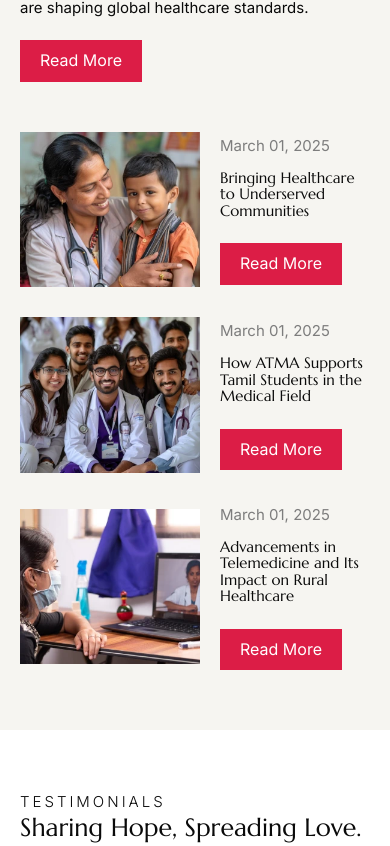
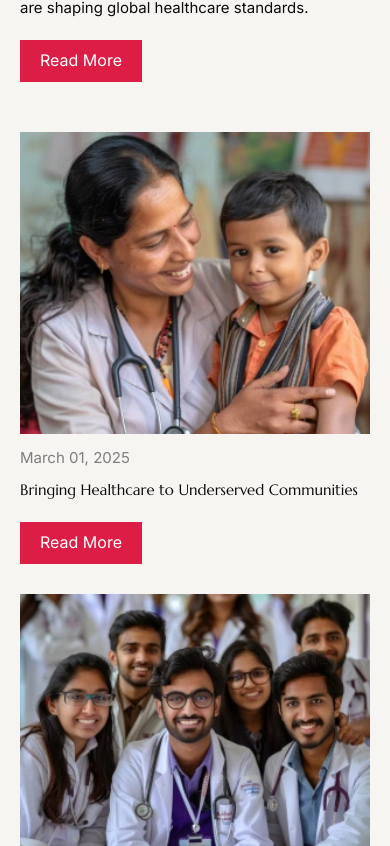
Before and after one commit to employeebhavya/ATMA_WEB, a Next.js app: page / in a window 390 px wide. Shown: the part 7758-8604 px from the top of the page. Built offline with nearby package versions, Linux system fonts and the light colour scheme; no server answers.

Commit message:
fixed mobile issues

```diff
--- a/app/components/home1/NewsHome.module.css
+++ b/app/components/home1/NewsHome.module.css
@@ -74,3 +74,13 @@
     font-size: 15px;
   }
 }
+
+@media only screen and (max-width: 400px) {
+  .nhCol2Inner2Inner {
+    grid-template-columns: 1fr;
+  }
+  .nhCol2Inner2Inner img {
+    width: 100%;
+    margin-bottom: 12px;
+  }
+}
```
